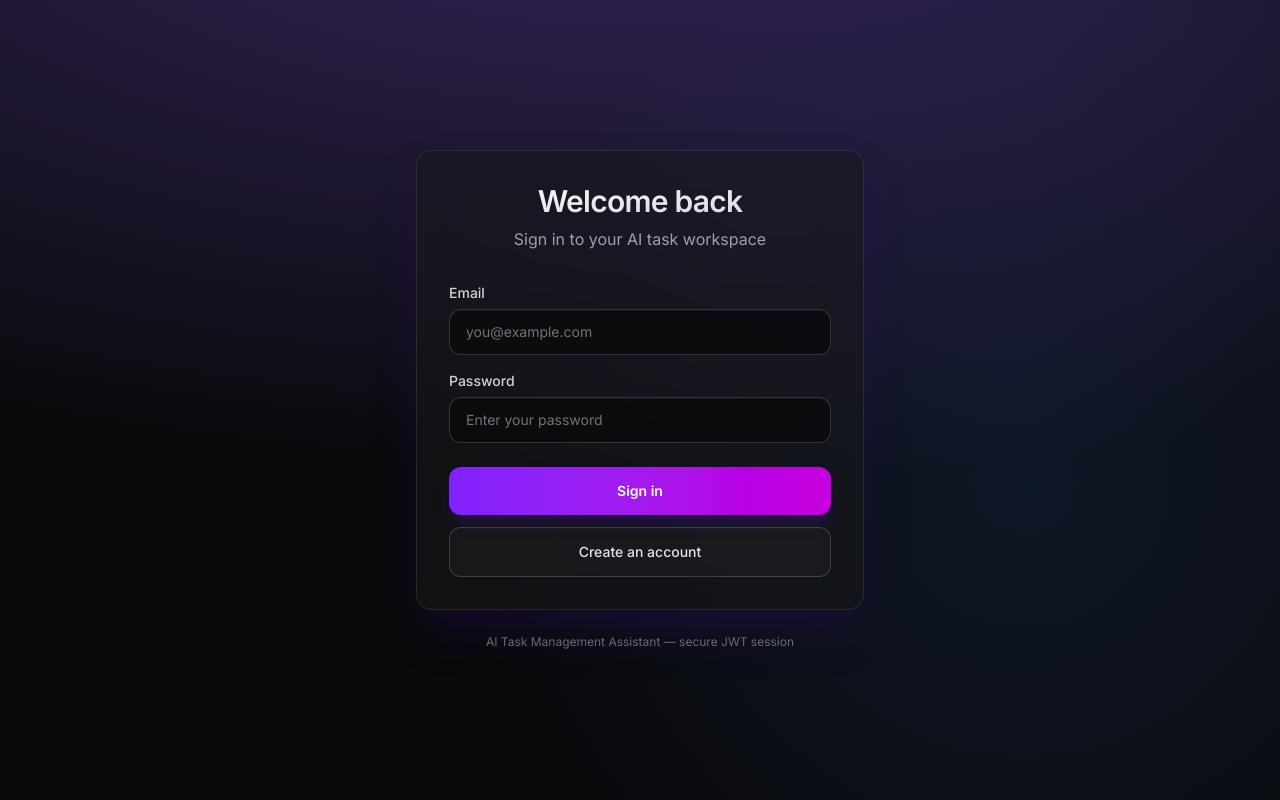
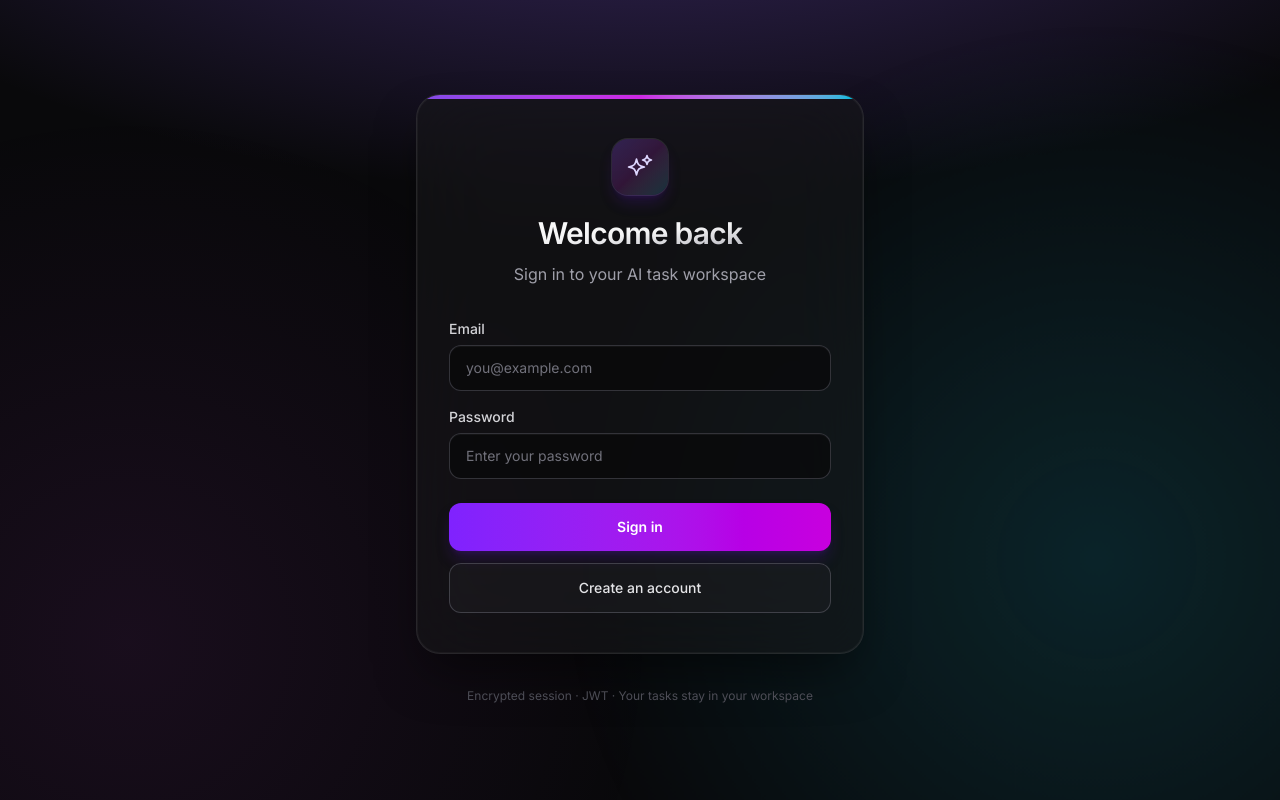
Before and after one commit to UtkarshSingh-06/new-prod, a React (Vite) app in the folder frontend/: page / in a window 1280 px wide. Built offline with nearby package versions, Linux system fonts and the light colour scheme; no server answers.

Commit message:
style(frontend): refresh auth card with gradients and logo block
Strengthen visual hierarchy on login and register with layered gradients,
grid texture, and smoother entrance animation.

```diff
--- a/frontend/src/components/AuthSurface.tsx
+++ b/frontend/src/components/AuthSurface.tsx
@@ -5,6 +5,23 @@ type Props = {
   subtitle: string;
   children: ReactNode;
 };
+
+function LogoMark() {
+  return (
+    <div
+      className="mx-auto mb-5 flex h-14 w-14 items-center justify-center rounded-2xl bg-gradient-to-br from-violet-500/25 via-fuchsia-500/15 to-cyan-500/20 shadow-lg shadow-violet-900/30 ring-1 ring-white/10"
+      aria-hidden
+    >
+      <svg className="h-7 w-7 text-violet-200" fill="none" viewBox="0 0 24 24" stroke="currentColor" strokeWidth={1.5}>
+        <path
+          strokeLinecap="round"
+          strokeLinejoin="round"
+          d="M9.813 15.904 9 18.75l-.813-2.846a4.5 4.5 0 0 0-3.09-3.09L2.25 12l2.846-.813a4.5 4.5 0 0 0 3.09-3.09L9 5.25l.813 2.847a4.5 4.5 0 0 0 3.09 3.09L15.75 12l-2.847.813a4.5 4.5 0 0 0-3.09 3.09ZM18.259 8.715 18 9.75l-.259-1.035a3.375 3.375 0 0 0-2.455-2.456L14.25 6l1.036-.259a3.375 3.375 0 0 0 2.455-2.456L18 2.25l.259 1.035a3.375 3.375 0 0 0 2.456 2.456L21.75 6l-1.035.259a3.375 3.375 0 0 0-2.456 2.456Z"
+        />
+      </svg>
+    </div>
+  );
+}
 
 /**
  * Shared full-viewport auth background + glass card shell.
@@ -14,46 +31,54 @@ export default function AuthSurface({ title, subtitle, children }: Props) {
     <div className="relative min-h-dvh min-h-svh overflow-x-hidden bg-zinc-950 text-zinc-100">
       <div
         aria-hidden
-        className="pointer-events-none absolute inset-0 bg-[radial-gradient(ellipse_120%_80%_at_50%_-20%,rgba(139,92,246,0.35),transparent)]"
+        className="pointer-events-none absolute inset-0 bg-[radial-gradient(ellipse_130%_90%_at_50%_-25%,rgba(139,92,246,0.4),transparent_55%)]"
       />
       <div
         aria-hidden
-        className="pointer-events-none absolute inset-0 bg-[radial-gradient(circle_at_80%_60%,rgba(59,130,246,0.12),transparent_50%)]"
+        className="app-mesh-layer pointer-events-none absolute inset-0 bg-[radial-gradient(circle_at_85%_70%,rgba(34,211,238,0.14),transparent_45%)]"
       />
       <div
         aria-hidden
-        className="absolute inset-0 opacity-[0.03]"
+        className="pointer-events-none absolute inset-0 bg-[radial-gradient(circle_at_10%_80%,rgba(217,70,239,0.08),transparent_40%)]"
+      />
+      <div
+        aria-hidden
+        className="absolute inset-0 opacity-[0.035]"
         style={{
           backgroundImage:
-            "linear-gradient(rgba(255,255,255,0.06) 1px, transparent 1px), linear-gradient(90deg, rgba(255,255,255,0.06) 1px, transparent 1px)",
-          backgroundSize: "48px 48px",
+            "linear-gradient(rgba(255,255,255,0.07) 1px, transparent 1px), linear-gradient(90deg, rgba(255,255,255,0.07) 1px, transparent 1px)",
+          backgroundSize: "56px 56px",
         }}
       />
 
       <div className="relative z-10 flex min-h-dvh min-h-svh items-center justify-center p-4 sm:p-6 lg:p-8">
         <div className="w-full max-w-md">
           <div
-            className="rounded-2xl border border-white/10 bg-zinc-900/60 p-6 shadow-2xl shadow-violet-950/40 backdrop-blur-xl transition-shadow duration-300 hover:shadow-violet-900/25 sm:p-8"
-            style={{ animation: "auth-fade-in 0.45s ease-out both" }}
+            className="overflow-hidden rounded-2xl border border-white/[0.09] bg-zinc-900/50 shadow-2xl shadow-black/50 ring-1 ring-inset ring-white/[0.04] backdrop-blur-2xl transition-[box-shadow,transform] duration-500 hover:shadow-violet-950/30 sm:rounded-3xl"
+            style={{ animation: "auth-fade-in 0.5s cubic-bezier(0.22, 1, 0.36, 1) both" }}
           >
-            <div className="mb-6 text-center sm:mb-8">
-              <h1 className="bg-gradient-to-br from-white to-zinc-300 bg-clip-text text-2xl font-semibold tracking-tight text-transparent sm:text-3xl">
-                {title}
-              </h1>
-              <p className="mt-2 text-sm text-zinc-400 sm:text-base">{subtitle}</p>
+            <div className="h-1 w-full bg-gradient-to-r from-violet-500 via-fuchsia-500 to-cyan-400 opacity-90" />
+            <div className="px-6 py-8 sm:px-8 sm:py-10">
+              <LogoMark />
+              <div className="mb-8 text-center">
+                <h1 className="bg-gradient-to-br from-white via-zinc-100 to-zinc-400 bg-clip-text text-2xl font-semibold tracking-tight text-transparent sm:text-3xl">
+                  {title}
+                </h1>
+                <p className="mt-2.5 text-sm leading-relaxed text-zinc-400 sm:text-base">{subtitle}</p>
+              </div>
+              {children}
             </div>
-            {children}
           </div>
-          <p className="mt-6 text-center text-xs text-zinc-500">
-            AI Task Management Assistant — secure JWT session
+          <p className="mt-8 text-center text-xs leading-relaxed text-zinc-600">
+            Encrypted session · JWT · Your tasks stay in your workspace
           </p>
         </div>
       </div>
 
       <style>{`
         @keyframes auth-fade-in {
-          from { opacity: 0; transform: translateY(10px); }
-          to { opacity: 1; transform: translateY(0); }
+          from { opacity: 0; transform: translateY(16px) scale(0.98); }
+          to { opacity: 1; transform: translateY(0) scale(1); }
         }
       `}</style>
     </div>
```
